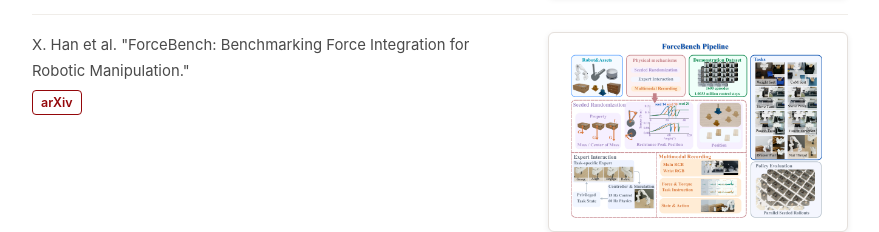
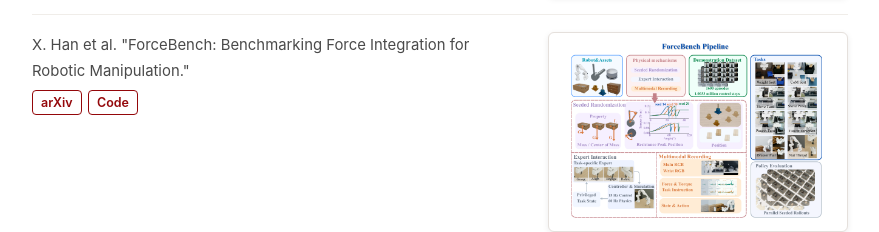
Before and after one commit to PKU-PI-Lab/pku-pi-lab.github.io, a plain HTML site: page index.html in a window 1280 px wide. Shown: the part 5278-5510 px from the top of the page, without its empty margins (200-1079 px from the left). Drawn offline with Linux system fonts and the light colour scheme.

Commit message:
Link the ForceBench code beside its arXiv paper

```diff
--- a/index.html
+++ b/index.html
@@ -879,7 +879,7 @@
                 <div class="paper-card">
                     <div class="paper-info">
                         <p class="paper-cite">X. Han et al. "ForceBench: Benchmarking Force Integration for Robotic Manipulation."</p>
-                        <p class="paper-links"><a href="https://arxiv.org/abs/2610.19604" target="_blank" rel="noopener">arXiv</a></p>
+                        <p class="paper-links"><a href="https://arxiv.org/abs/2610.19604" target="_blank" rel="noopener">arXiv</a><a href="https://github.com/forcebench-platform/ForceBench" target="_blank" rel="noopener">Code</a></p>
                     </div>
                     <div class="paper-figure"><img src="images/pubs/Edge_enabled_robot_sensing_com_20261028_155930_zq6u.png" alt="Edge-enabled robot sensing-communication-control framework" loading="lazy"></div>
                 </div>
```
